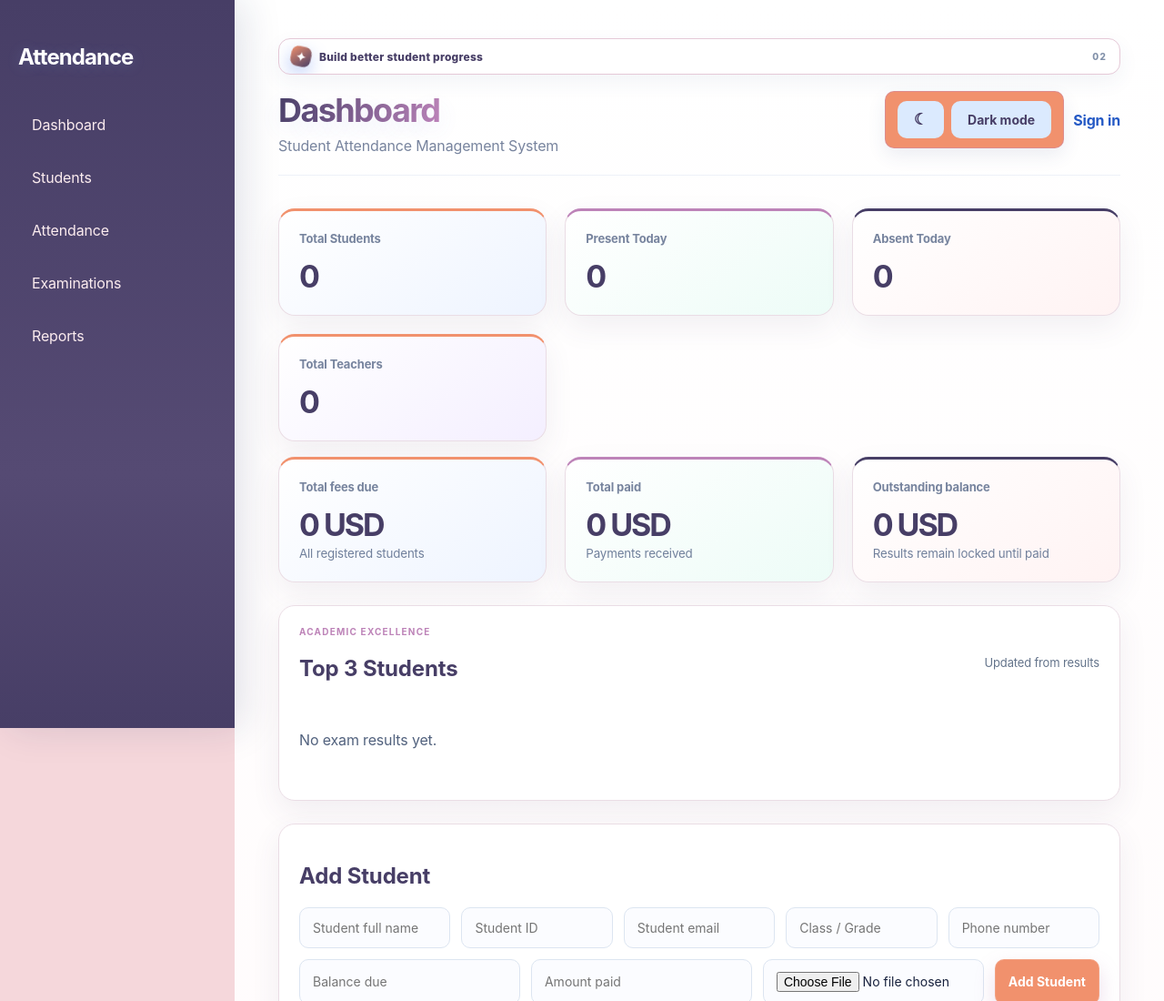
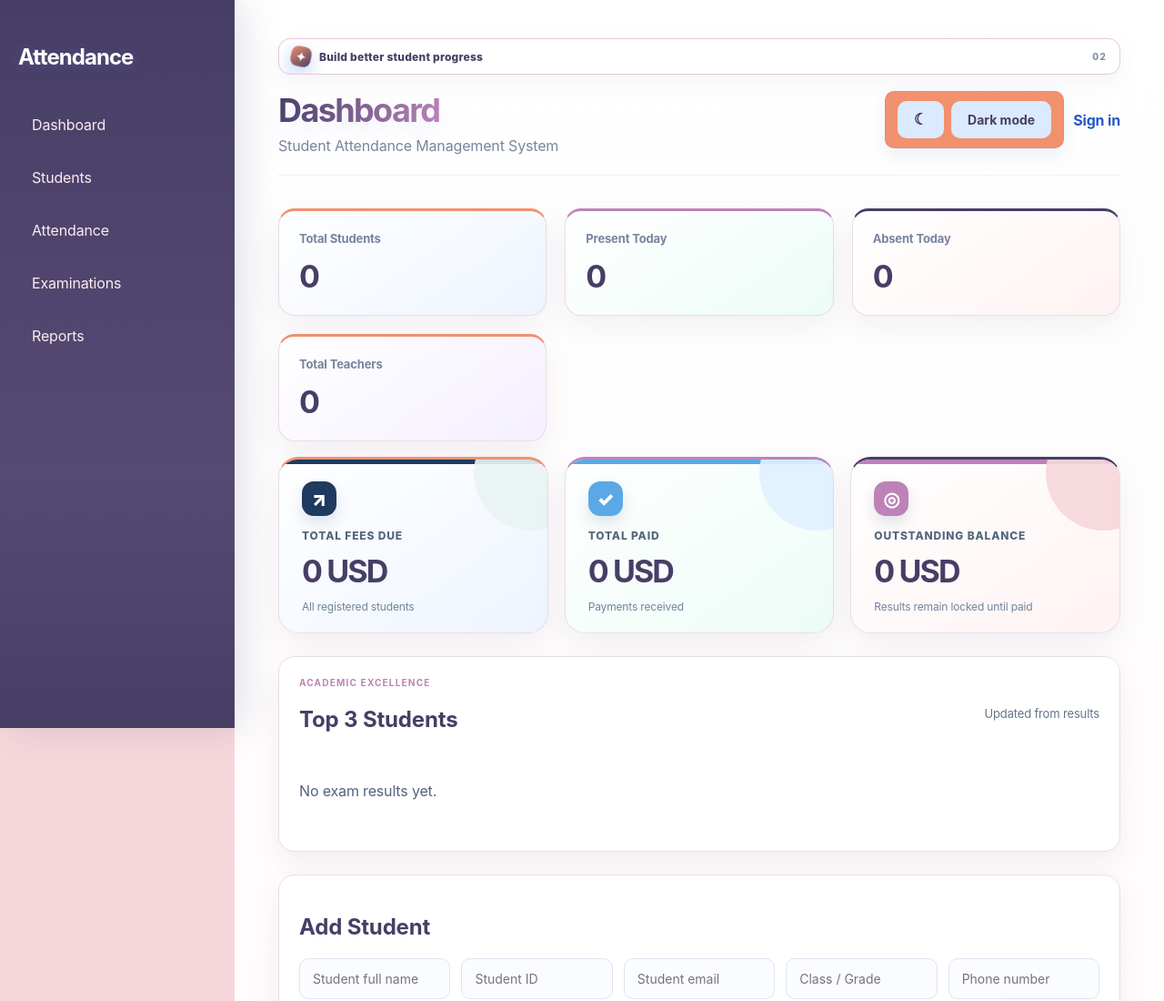
Before and after one commit to husseiyare12-dotcom/Attedence-System, a website: page new folder/public/index.html in a window 1280 px wide. Shown: the top 1100 px of the page at 91% size. Drawn offline with Linux system fonts and the light colour scheme; no server answers.

Commit message:
Redesign balance summary section

```diff
--- a/new folder/public/index.html
+++ b/new folder/public/index.html
@@ -50,10 +50,10 @@
             </div>
         </section>
 
-        <section class="cards finance-cards" aria-label="Payment overview">
-            <div class="card finance-card"><p>Total fees due</p><h2 id="totalFeesDue">0 USD</h2><small>All registered students</small></div>
-            <div class="card finance-card"><p>Total paid</p><h2 id="totalFeesPaid">0 USD</h2><small>Payments received</small></div>
-            <div class="card finance-card finance-outstanding"><p>Outstanding balance</p><h2 id="totalOutstanding">0 USD</h2><small>Results remain locked until paid</small></div>
+        <section class="cards finance-cards balance-section" aria-label="Balance overview">
+            <div class="card finance-card balance-card balance-due"><span class="balance-icon" aria-hidden="true">↗</span><p>Total fees due</p><h2 id="totalFeesDue">0 USD</h2><small>All registered students</small></div>
+            <div class="card finance-card balance-card balance-paid"><span class="balance-icon" aria-hidden="true">✓</span><p>Total paid</p><h2 id="totalFeesPaid">0 USD</h2><small>Payments received</small></div>
+            <div class="card finance-card balance-card finance-outstanding balance-remaining"><span class="balance-icon" aria-hidden="true">◎</span><p>Outstanding balance</p><h2 id="totalOutstanding">0 USD</h2><small>Results remain locked until paid</small></div>
         </section>
 
         <section class="panel top-students-panel">
--- a/new folder/public/public.css
+++ b/new folder/public/public.css
@@ -825,6 +825,26 @@ body.dark-mode .student-list-avatar { background: var(--brand-coral); }
 body.dark-mode .student-list-details span { color: var(--brand-blush); }
 body.dark-mode .student-nav button.active, body.dark-mode .student-nav button:hover { background: var(--brand-coral); }
 
+/* Balance section only — presentation changes; existing IDs and calculations stay intact */
+.balance-section { grid-template-columns: repeat(3, minmax(0, 1fr)); gap: 18px; margin-top: -8px; }
+.balance-card { position: relative; overflow: hidden; min-height: 166px; padding: 24px 25px 20px; border: 1px solid #dce5f0; border-top: 0; border-radius: 22px; background: #fff; box-shadow: 0 16px 34px #1f3a5f18; }
+.balance-card::before { content: ""; position: absolute; inset: 0 0 auto; height: 5px; background: var(--balance-accent, #5AA9E6); }
+.balance-card::after { content: ""; position: absolute; width: 126px; height: 126px; right: -45px; top: -48px; border-radius: 50%; background: var(--balance-soft, #EAF4F4); opacity: .9; }
+.balance-card .balance-icon { position: relative; z-index: 1; display: grid; place-items: center; width: 38px; height: 38px; margin-bottom: 14px; border-radius: 13px; color: #fff; background: var(--balance-accent, #5AA9E6); font-size: 21px; font-weight: 900; box-shadow: 0 8px 17px #1f3a5f22; }
+.balance-card p, .balance-card h2, .balance-card small { position: relative; z-index: 1; }
+.balance-card p { color: #52677d; font-size: 12px; font-weight: 800; letter-spacing: .07em; text-transform: uppercase; }
+.balance-card h2 { margin: 11px 0 7px; color: #1F3A5F; font-size: clamp(25px, 3vw, 34px); letter-spacing: -.055em; }
+.balance-card small { color: #71849a; font-size: 12px; }
+.balance-due { --balance-accent: #1F3A5F; --balance-soft: #EAF4F4; }
+.balance-paid { --balance-accent: #5AA9E6; --balance-soft: #e0f1ff; }
+.balance-remaining { --balance-accent: #BD83B8; --balance-soft: #F5D7DB; }
+body.dark-mode .balance-card { border-color: #40516b; background: #182943; box-shadow: 0 18px 38px #07101f77; }
+body.dark-mode .balance-card::after { opacity: .35; }
+body.dark-mode .balance-card p { color: #b8c9dc; }
+body.dark-mode .balance-card h2 { color: #fff; background: none; -webkit-text-fill-color: initial; }
+body.dark-mode .balance-card small { color: #9fb2c9; }
+@media (max-width: 760px) { .balance-section { grid-template-columns: 1fr; } .balance-card { min-height: 145px; } }
+
 /* Attendance percentage ring */
 body:has(#attendancePercentage) #attendancePercentage { position: relative; display: grid; place-items: center; width: 156px; height: 156px; margin: 4px auto 26px; padding: 0; border-radius: 50%; color: transparent; background: conic-gradient(#4f7df3 var(--attendance-progress, 0%), #dbe5f5 0); box-shadow: 0 14px 32px #4f7df326; }
 body:has(#attendancePercentage) #attendancePercentage::before { content: ""; position: absolute; inset: 12px; border-radius: 50%; background: #fff; box-shadow: inset 0 0 0 1px #e0e8f5; }
```
